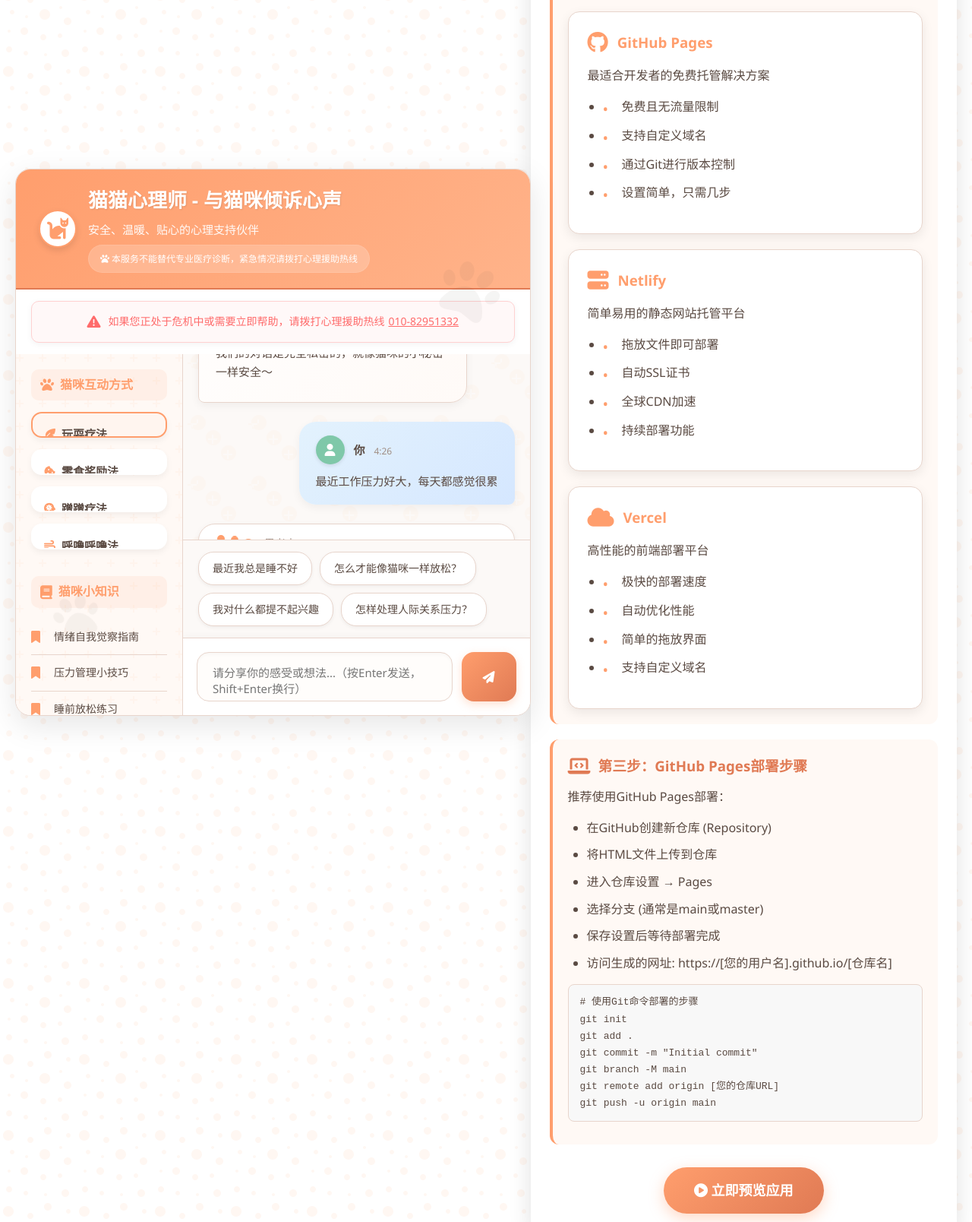
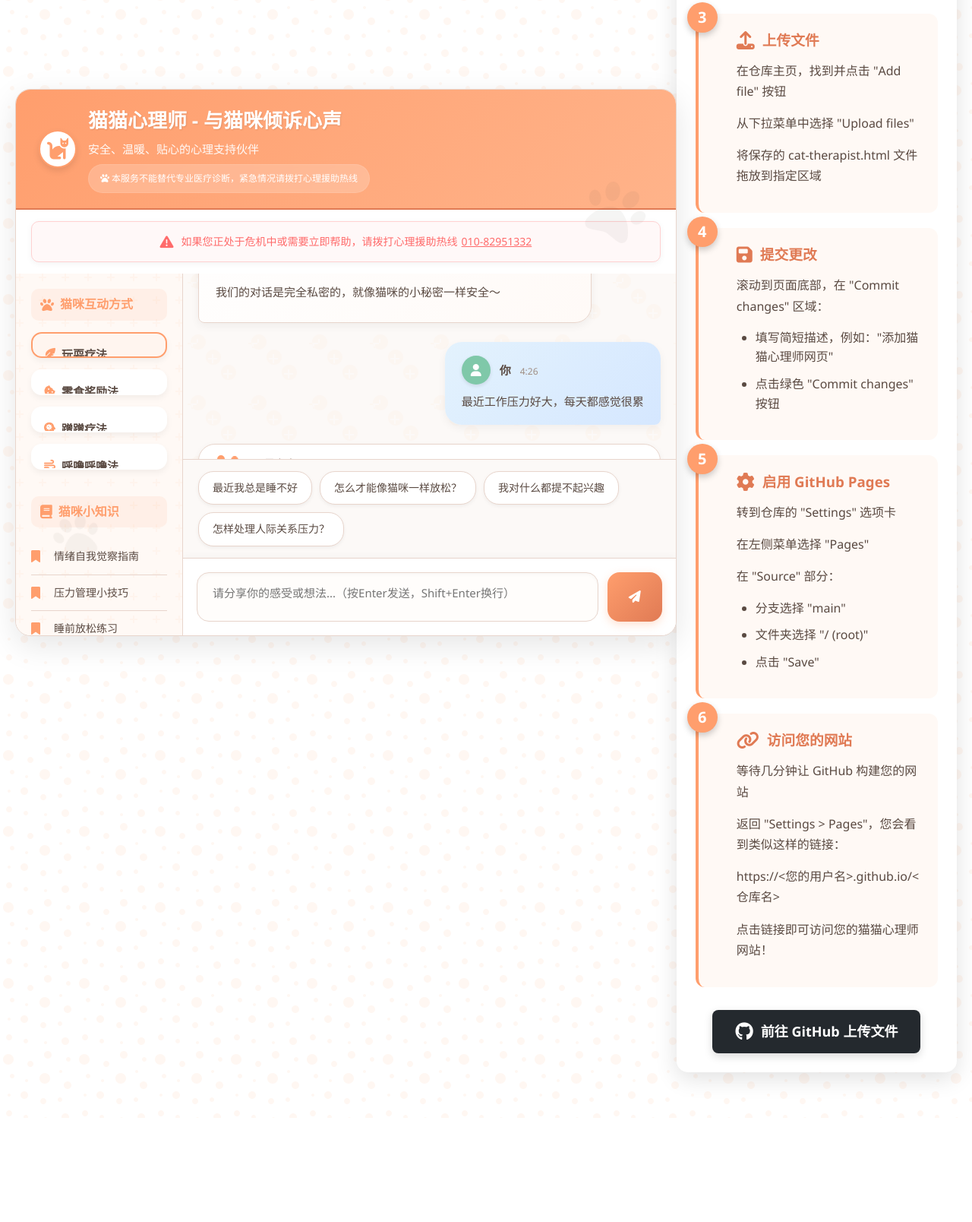
Before and after one commit to PIERS228/talking228, a plain HTML site: page index.html in a window 1280 px wide. Shown: the part 517-2125 px from the top of the page at 76% size. After the commit the page ends 1988 px from the top, so only its background shows below. Drawn offline with Linux system fonts and the light colour scheme.

Commit message:
index.html

```diff
--- a/index.html
+++ b/index.html
@@ -495,7 +495,7 @@
             }
         }
 
-        .deployment-steps {
+        .upload-guide {
             max-width: 900px;
             margin: 40px auto;
             padding: 25px;
@@ -504,11 +504,15 @@
             box-shadow: 0 8px 30px rgba(0, 0, 0, 0.12);
         }
 
-        .deployment-steps h2 {
+        .upload-guide h2 {
             color: var(--primary);
             margin-bottom: 20px;
             text-align: center;
             font-size: 28px;
+            display: flex;
+            align-items: center;
+            justify-content: center;
+            gap: 12px;
         }
 
         .step {
@@ -517,6 +521,24 @@
             border-radius: 12px;
             margin-bottom: 20px;
             border-left: 4px solid var(--primary);
+            position: relative;
+        }
+
+        .step-number {
+            position: absolute;
+            top: -15px;
+            left: -15px;
+            background: var(--primary);
+            color: white;
+            width: 40px;
+            height: 40px;
+            border-radius: 50%;
+            display: flex;
+            align-items: center;
+            justify-content: center;
+            font-size: 20px;
+            font-weight: bold;
+            box-shadow: 0 4px 8px rgba(0,0,0,0.2);
         }
 
         .step h3 {
@@ -524,11 +546,16 @@
             margin-bottom: 12px;
             display: flex;
             align-items: center;
+            padding-left: 30px;
         }
 
         .step h3 i {
             margin-right: 10px;
             font-size: 24px;
+        }
+
+        .step-content {
+            padding-left: 30px;
         }
 
         .step p {
@@ -546,68 +573,12 @@
             line-height: 1.6;
         }
 
-        .step .code {
-            background: #f8f8f8;
-            padding: 12px 15px;
+        .step .screenshot {
+            max-width: 100%;
+            border: 1px solid var(--border);
             border-radius: 8px;
-            font-family: monospace;
-            margin: 10px 0;
-            border: 1px solid var(--border);
-            overflow-x: auto;
-        }
-
-        .hosting-options {
-            display: flex;
-            flex-wrap: wrap;
-            gap: 20px;
-            margin-top: 30px;
-        }
-
-        .hosting-option {
-            flex: 1;
-            min-width: 280px;
-            background: white;
-            border-radius: 15px;
-            padding: 25px;
-            box-shadow: 0 5px 15px rgba(0,0,0,0.08);
-            border: 1px solid var(--border);
-            transition: all 0.3s;
-        }
-
-        .hosting-option:hover {
-            transform: translateY(-5px);
-            box-shadow: 0 8px 25px rgba(0,0,0,0.15);
-        }
-
-        .hosting-option h3 {
-            color: var(--primary);
-            margin-bottom: 15px;
-            display: flex;
-            align-items: center;
-        }
-
-        .hosting-option h3 i {
-            margin-right: 12px;
-            font-size: 28px;
-        }
-
-        .hosting-option ul {
-            padding-left: 20px;
-            margin-top: 15px;
-        }
-
-        .hosting-option li {
-            margin-bottom: 12px;
-            position: relative;
-            padding-left: 25px;
-        }
-
-        .hosting-option li:before {
-            content: "•";
-            color: var(--primary);
-            position: absolute;
-            left: 0;
-            font-size: 20px;
+            margin: 15px 0;
+            box-shadow: 0 4px 12px rgba(0,0,0,0.1);
         }
 
         .btn-container {
@@ -615,24 +586,28 @@
             margin-top: 30px;
         }
 
-        .preview-btn {
-            display: inline-block;
-            padding: 16px 40px;
-            background: linear-gradient(135deg, var(--primary), var(--primary-dark));
+        .github-btn {
+            display: inline-flex;
+            align-items: center;
+            padding: 14px 30px;
+            background: #24292e;
             color: white;
-            border: none;
-            border-radius: 50px;
+            border-radius: 8px;
             font-size: 18px;
             font-weight: 600;
-            cursor: pointer;
             text-decoration: none;
             transition: all 0.3s;
-            box-shadow: 0 6px 20px rgba(255, 158, 109, 0.4);
+            box-shadow: 0 4px 12px rgba(0,0,0,0.15);
         }
 
-        .preview-btn:hover {
+        .github-btn:hover {
+            background: #2c3136;
             transform: translateY(-3px);
-            box-shadow: 0 10px 25px rgba(255, 158, 109, 0.5);
+        }
+
+        .github-btn i {
+            margin-right: 10px;
+            font-size: 24px;
         }
     </style>
 </head>
@@ -741,85 +716,77 @@
         <i class="fas fa-paw cat-paw paw-2"></i>
     </div>
 
-    <div class="deployment-steps">
-        <h2><i class="fas fa-globe"></i> 如何将猫猫心理师部署为网站</h2>
+    <div class="upload-guide">
+        <h2><i class="fab fa-github"></i> GitHub 上传指南</h2>
 
         <div class="step">
-            <h3><i class="fas fa-file-download"></i> 第一步：保存HTML文件</h3>
-            <p>将本页面的HTML代码保存到您的计算机：</p>
-            <div class="code">
-                1. 右键点击页面空白处<br>
-                2. 选择"另存为"<br>
-                3. 保存类型选择"网页，仅HTML"<br>
-                4. 命名为"cat-therapist.html"
+            <div class="step-number">1</div>
+            <h3><i class="fas fa-sign-in-alt"></i> 登录 GitHub</h3>
+            <div class="step-content">
+                <p>访问 <a href="https://github.com" target="_blank">github.com</a> 并登录您的账户</p>
             </div>
         </div>
 
         <div class="step">
-            <h3><i class="fas fa-cloud-upload-alt"></i> 第二步：选择托管平台</h3>
-            <p>选择一个免费托管服务来部署您的网站：</p>
-
-            <div class="hosting-options">
-                <div class="hosting-option">
-                    <h3><i class="fab fa-github"></i> GitHub Pages</h3>
-                    <p>最适合开发者的免费托管解决方案</p>
-                    <ul>
-                        <li>免费且无流量限制</li>
-                        <li>支持自定义域名</li>
-                        <li>通过Git进行版本控制</li>
-                        <li>设置简单，只需几步</li>
-                    </ul>
-                </div>
-
-                <div class="hosting-option">
-                    <h3><i class="fas fa-server"></i> Netlify</h3>
-                    <p>简单易用的静态网站托管平台</p>
-                    <ul>
-                        <li>拖放文件即可部署</li>
-                        <li>自动SSL证书</li>
-                        <li>全球CDN加速</li>
-                        <li>持续部署功能</li>
-                    </ul>
-                </div>
-
-                <div class="hosting-option">
-                    <h3><i class="fas fa-cloud"></i> Vercel</h3>
-                    <p>高性能的前端部署平台</p>
-                    <ul>
-                        <li>极快的部署速度</li>
-                        <li>自动优化性能</li>
-                        <li>简单的拖放界面</li>
-                        <li>支持自定义域名</li>
-                    </ul>
-                </div>
+            <div class="step-number">2</div>
+            <h3><i class="fas fa-folder-open"></i> 进入您的仓库</h3>
+            <div class="step-content">
+                <p>在右上角点击您的头像，选择 "Your repositories"</p>
+                <p>点击您新创建的仓库名称进入仓库主页</p>
             </div>
         </div>
 
         <div class="step">
-            <h3><i class="fas fa-laptop-code"></i> 第三步：GitHub Pages部署步骤</h3>
-            <p>推荐使用GitHub Pages部署：</p>
-            <ul>
-                <li>在GitHub创建新仓库 (Repository)</li>
-                <li>将HTML文件上传到仓库</li>
-                <li>进入仓库设置 → Pages</li>
-                <li>选择分支 (通常是main或master)</li>
-                <li>保存设置后等待部署完成</li>
-                <li>访问生成的网址: <code>https://[您的用户名].github.io/[仓库名]</code></li>
-            </ul>
-            <p class="code">
-                # 使用Git命令部署的步骤<br>
-                git init<br>
-                git add .<br>
-                git commit -m "Initial commit"<br>
-                git branch -M main<br>
-                git remote add origin [您的仓库URL]<br>
-                git push -u origin main
-            </p>
+            <div class="step-number">3</div>
+            <h3><i class="fas fa-upload"></i> 上传文件</h3>
+            <div class="step-content">
+                <p>在仓库主页，找到并点击 "Add file" 按钮</p>
+                <p>从下拉菜单中选择 "Upload files"</p>
+                <p>将保存的 <code>cat-therapist.html</code> 文件拖放到指定区域</p>
+            </div>
+        </div>
+
+        <div class="step">
+            <div class="step-number">4</div>
+            <h3><i class="fas fa-save"></i> 提交更改</h3>
+            <div class="step-content">
+                <p>滚动到页面底部，在 "Commit changes" 区域：</p>
+                <ul>
+                    <li>填写简短描述，例如："添加猫猫心理师网页"</li>
+                    <li>点击绿色 "Commit changes" 按钮</li>
+                </ul>
+            </div>
+        </div>
+
+        <div class="step">
+            <div class="step-number">5</div>
+            <h3><i class="fas fa-cog"></i> 启用 GitHub Pages</h3>
+            <div class="step-content">
+                <p>转到仓库的 "Settings" 选项卡</p>
+                <p>在左侧菜单选择 "Pages"</p>
+                <p>在 "Source" 部分：</p>
+                <ul>
+                    <li>分支选择 "main"</li>
+                    <li>文件夹选择 "/ (root)"</li>
+                    <li>点击 "Save"</li>
+                </ul>
+            </div>
+        </div>
+
+        <div class="step">
+            <div class="step-number">6</div>
+            <h3><i class="fas fa-link"></i> 访问您的网站</h3>
+            <div class="step-content">
+                <p>等待几分钟让 GitHub 构建您的网站</p>
+                <p>返回 "Settings > Pages"，您会看到类似这样的链接：</p>
+                <p><code>https://&lt;您的用户名&gt;.github.io/&lt;仓库名&gt;</code></p>
+                <p>点击链接即可访问您的猫猫心理师网站！</p>
+            </div>
         </div>
 
         <div class="btn-container">
-            <a href="#" class="preview-btn">
-                <i class="fas fa-play-circle"></i> 立即预览应用
+            <a href="https://github.com" target="_blank" class="github-btn">
+                <i class="fab fa-github"></i> 前往 GitHub 上传文件
             </a>
         </div>
     </div>
@@ -963,12 +930,6 @@
                 addMessage('ai', response);
             }, 1500);
         }, 3000);
-
-        // 部署指南按钮功能
-        document.querySelector('.preview-btn').addEventListener('click', function(e) {
-            e.preventDefault();
-            alert('在本地浏览器中，您可以直接与猫猫心理师互动。如要部署到网站，请按照下面的步骤操作！');
-        });
     </script>
 </body>
 </html>
```
